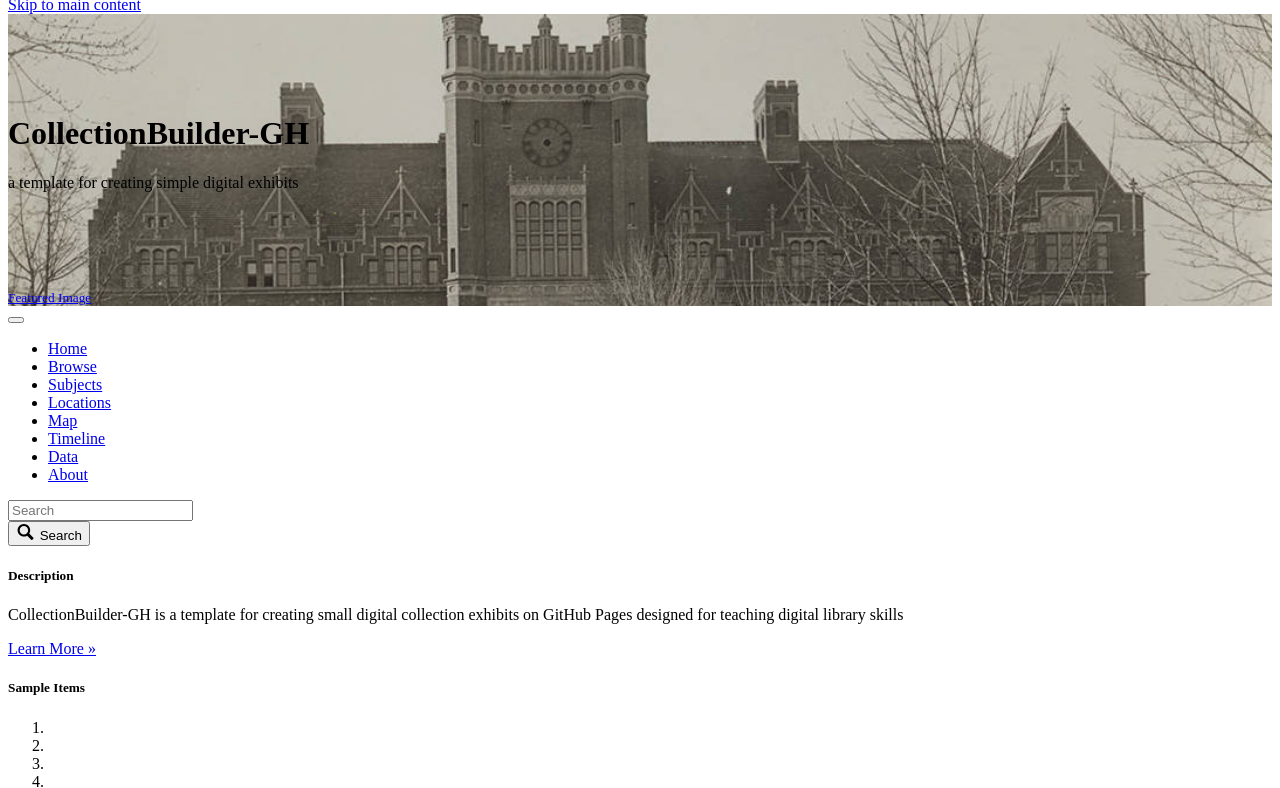
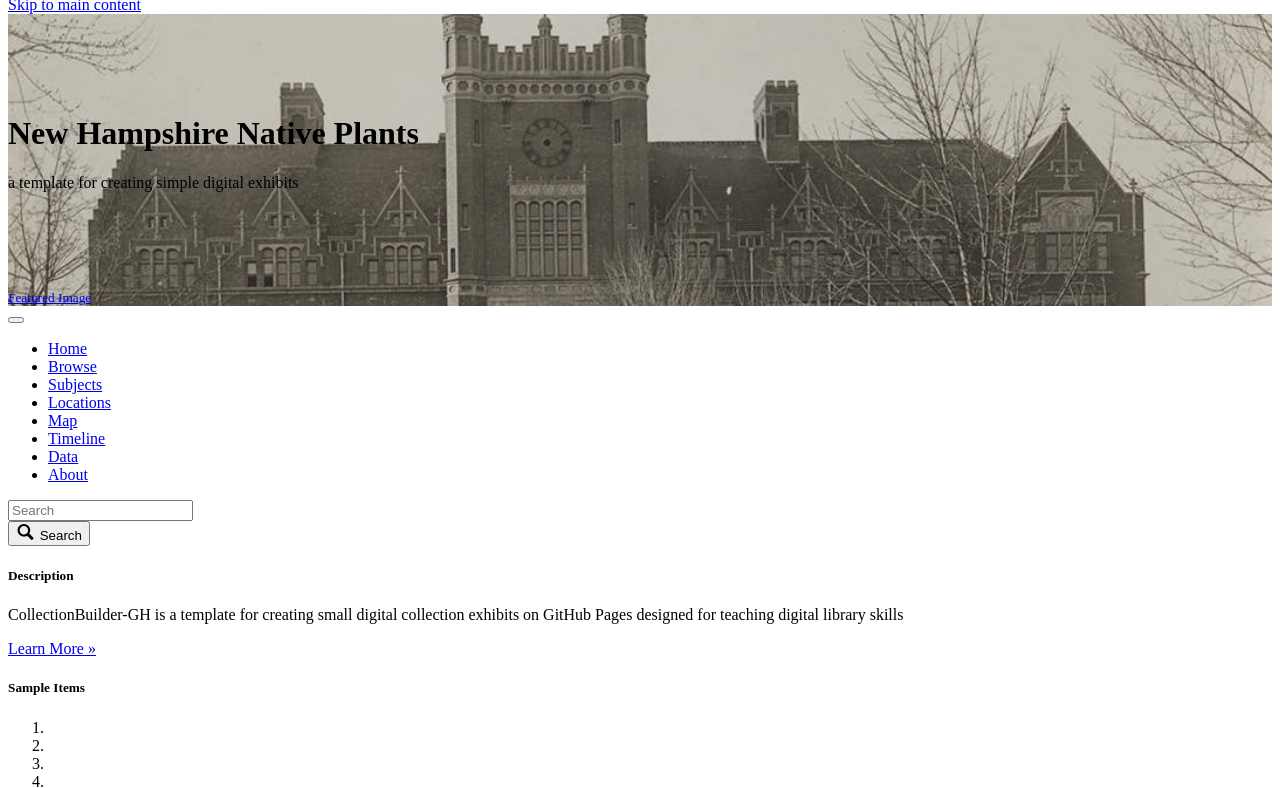
Before and after one commit to seeallie/static-nh-native-plants, a Jekyll site: the page built from index.md, in a window 1280 px wide and 900 px high, cut to the strip 112-900 px from the top of the window. Built offline with Jekyll 4.4.1, drawn with Linux system fonts in a browser that asks for light colours; some of the changed text lies outside the part shown.

Commit message:
Update _config.yml
Updated the title for the collection

```diff
--- a/_config.yml
+++ b/_config.yml
@@ -18,7 +18,7 @@ source-code: https://github.com/CollectionBuilder/collectionbuilder-gh
 # SITE SETTINGS
 #
 # title of site appears in banner
-title: CollectionBuilder-GH
+title: New Hampshire Native Plants
 # tagline, a short phrase that will appear throughout the site in the top banner
 tagline: a template for creating simple digital exhibits
 # description appears in meta tags and other locations
```
